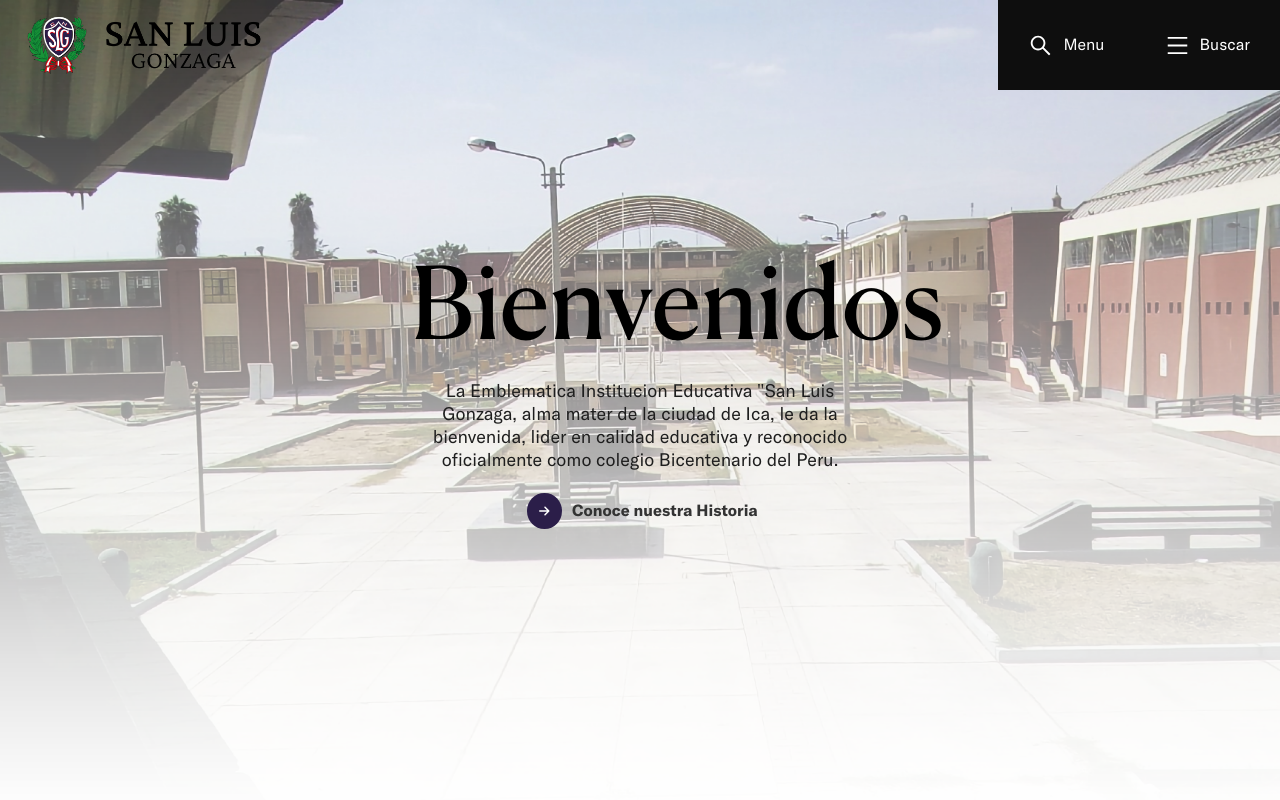
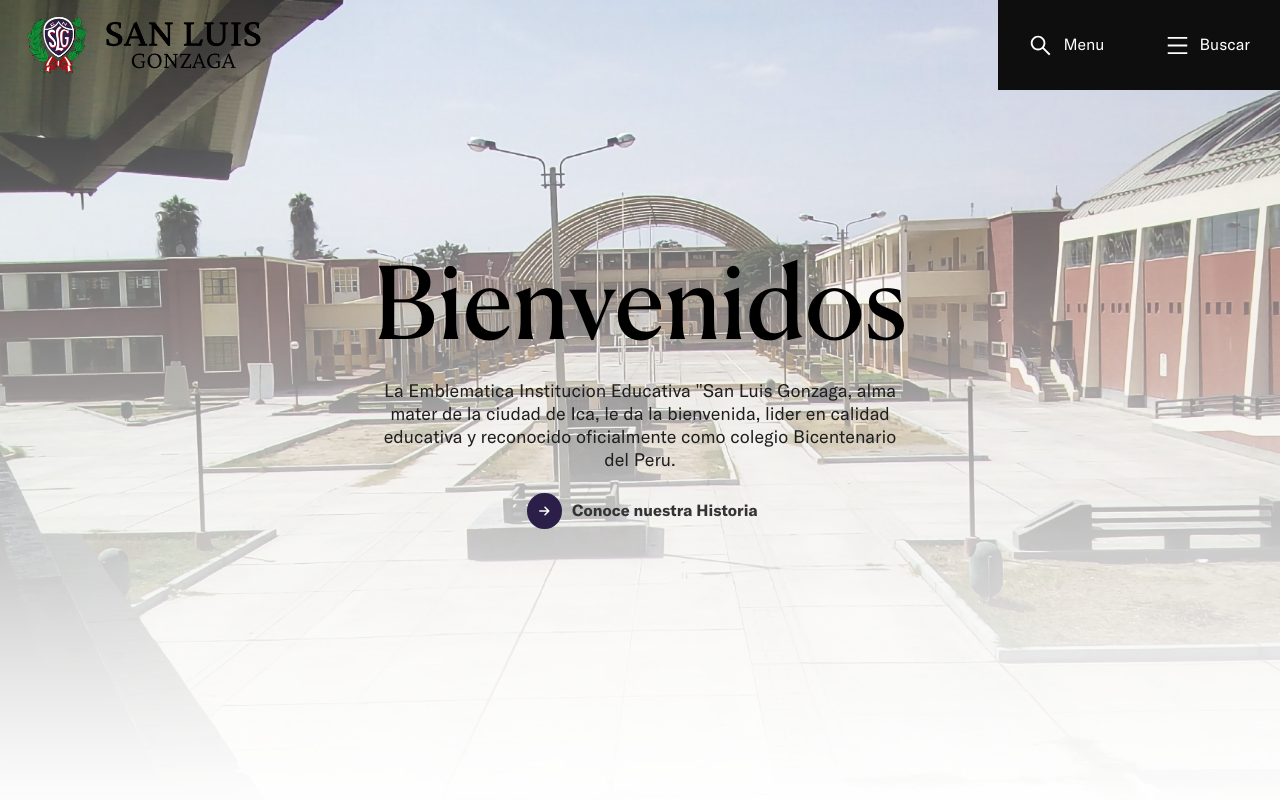
Before and after one commit to haroldom/slg-page, a React (Create React App) app: page / in a window 1280 px wide. Shown: the top 800 px of the page. Built offline with nearby package versions, Linux system fonts and the light colour scheme; grey boxes are pictures that could not be loaded.

Commit message:
Some change

```diff
--- a/package.json
+++ b/package.json
@@ -2,7 +2,7 @@
   "name": "slg-page",
   "version": "0.1.0",
   "private": true,
-  "homepage": "haroldom.github.io/slg",
+  "homepage": "https://haroldom.github.io/slg",
   "dependencies": {
     "@fortawesome/fontawesome-svg-core": "^6.4.0",
     "@fortawesome/free-brands-svg-icons": "^6.4.0",
--- a/src/stylesheets/App.css
+++ b/src/stylesheets/App.css
@@ -1176,7 +1176,7 @@ footer {
     }
 
     .banner-info {
-        width: 50rem;
+        width: min-content;
         height: min-content;
         position: absolute;
         top: 0;
```
